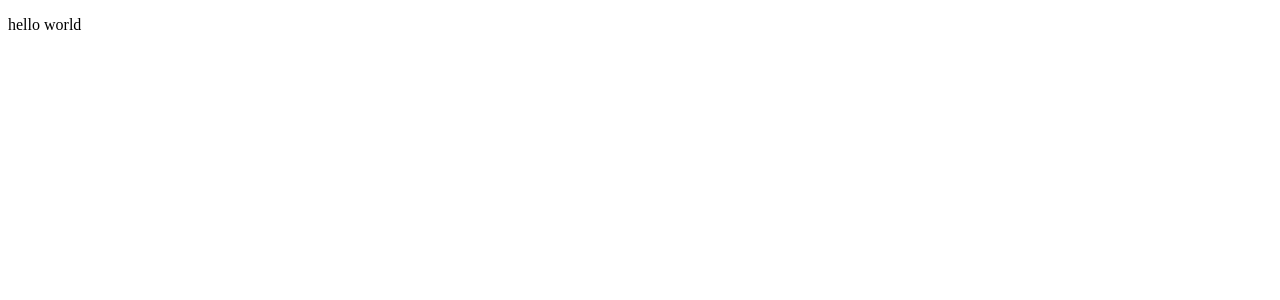
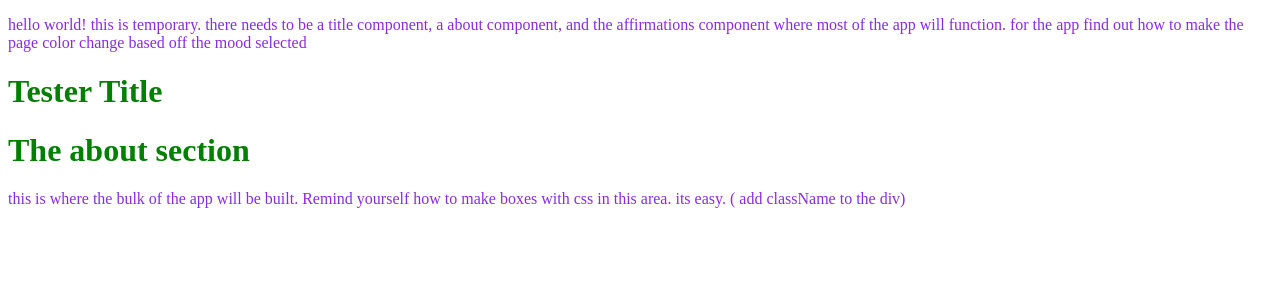
Before and after one commit to daijha/affirmationvibration, a React app in the folder frontend/: page / in a window 1280 px wide. Shown: the top 300 px of the page. Built offline with nearby package versions, Linux system fonts and the light colour scheme; the HTML template or start-up script is replaced by a standard one.

Commit message:
created and displayed needed components

```diff
--- a/frontend/src/App.css
+++ b/frontend/src/App.css
@@ -0,0 +1,7 @@
+p {
+color:blueviolet;
+}
+
+h1{
+    color:green;
+}
--- a/frontend/src/App.jsx
+++ b/frontend/src/App.jsx
@@ -1,13 +1,21 @@
-
-import './App.css'
+import "./App.css";
+import Title from "./components/Title";
+import About from "./components/About";
+import Affirmations from "./components/Affirmations";
 
 function App() {
-
-  return <div>
-
-  <p>hello world</p>
-  </div>
-
+  return (
+    <div>
+      <p>
+        hello world! this is temporary. there needs to be a title component, a
+        about component, and the affirmations component where most of the app
+        will function. for the app find out how to make the page color change based off the mood selected {" "}
+      </p>
+      <Title/>
+      <About/>
+      <Affirmations/>
+    </div>
+  );
 }
 
-export default App
+export default App;
--- /dev/null
+++ b/frontend/src/components/About.jsx
@@ -0,0 +1,11 @@
+import "../App.css";
+
+function About(){
+    return(
+        <div>
+            <h1>The about section</h1>
+        </div>
+    )
+}
+
+export default About;
--- /dev/null
+++ b/frontend/src/components/Affirmations.jsx
@@ -0,0 +1,13 @@
+import "../App.css";
+
+function Affirmations() {
+  return (
+    <div>
+      <p>
+        this is where the bulk of the app will be built. Remind yourself how to
+        make boxes with css in this area. its easy. ( add className to the div)
+      </p>
+    </div>
+  );
+}
+export default Affirmations;
--- /dev/null
+++ b/frontend/src/components/Title.jsx
@@ -0,0 +1,10 @@
+import "../App.css";
+function Title (){
+    return(
+        <div>
+            <h1>Tester Title</h1>
+        </div>
+    )
+
+}
+export default Title;
```
